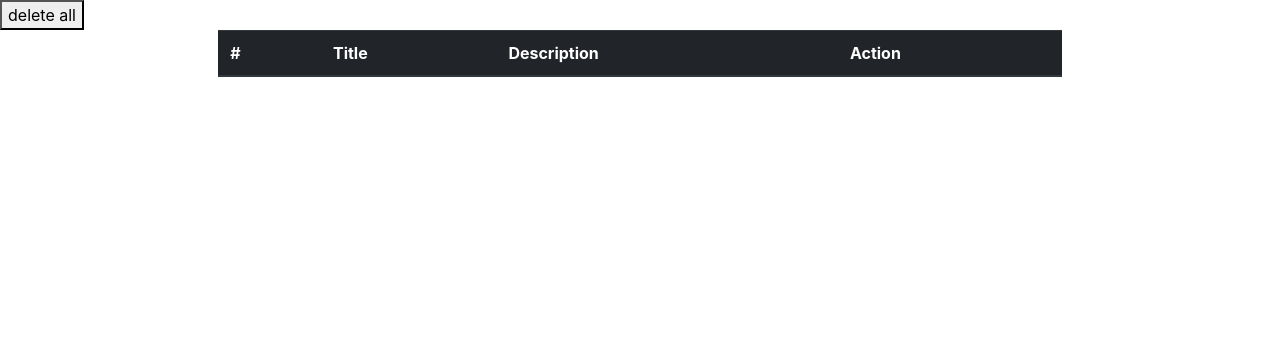
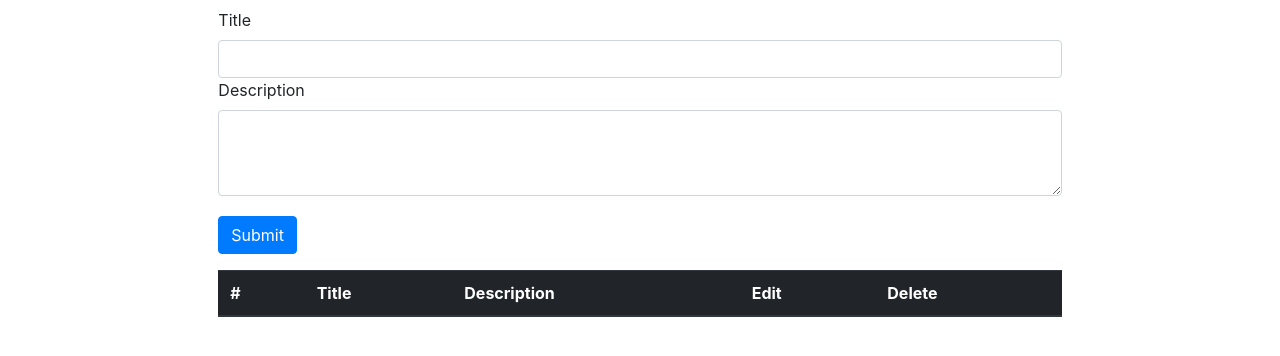
Before and after one commit to AbbasPi/alpine-crud, a Django app: page / in a window 1280 px wide. Shown: the top 356 px of the page. Run offline with Django 4.2, Linux system fonts and the light colour scheme; data that the repository does not hold is empty; some libraries are stand-ins or nearby versions.

Commit message:
create and submit form data to the server using AlpineJS

```diff
--- /dev/null
+++ b/blog/templates/blog/blogOperations.html
@@ -0,0 +1,51 @@
+<script>
+    function tableOperations() {
+        return {
+            show: false,
+            blogs: [],
+
+            init() {
+                this.blogs =
+                    fetch("http://127.0.0.1:8000/blogs/")
+                        .then((response) => response.json())
+                        .then((data) => {
+                            this.blogs = data.blogs;
+                        });
+            },
+        }
+    }
+
+    function formOperations() {
+        return {
+            title: null,
+            description: null,
+            status: "",
+            async addBlog() {
+                const json = JSON.stringify({
+                    title: this.title,
+                    description: this.description,
+                });
+                const response = await fetch("http://127.0.0.1:8000/create/", {
+                    method: "POST",
+                    headers: {
+                        "Content-Type": "application/json",
+                        "X-CSRF-TOKEN": document.head.querySelector(
+                            "meta[name=csrf-token]"
+                        ).content,
+                    },
+                    body: json,
+                });
+
+                if (response.status === 200) {
+                    this.status = "Success";
+                    this.title = null;
+                    this.description = null
+                } else {
+                    this.status = "Failed";
+
+                }
+            },
+        };
+    }
+
+</script>
--- /dev/null
+++ b/blog/templates/blog/create_blog.html
@@ -0,0 +1,25 @@
+<div x-data="formOperations()">
+    <div class="form-group mt-2">
+        <label for="title">Title</label>
+        <input
+                x-model="title"
+                class="form-control"
+                type="text"
+                id="title"
+        />
+        <label for="description">Description</label>
+        <textarea
+                x-model="description"
+                class="form-control"
+                id="description"
+                rows="3"
+        ></textarea>
+        <p x-text="status"></p>
+        <input
+                @click="addBlog()"
+                class="btn btn-primary mt-1"
+                type="submit"
+                value="Submit"
+        />
+    </div>
+</div>
--- a/blog/templates/blog/head.html
+++ b/blog/templates/blog/head.html
@@ -3,6 +3,7 @@
     <meta name="viewport"
           content="width=device-width, user-scalable=no, initial-scale=1.0, maximum-scale=1.0, minimum-scale=1.0">
     <meta http-equiv="X-UA-Compatible" content="ie=edge">
+    <meta name="csrf-token" content="csrf_token()"/>
     <link rel="stylesheet" href="https://cdn.jsdelivr.net/npm/bootstrap@4.0.0/dist/css/bootstrap.min.css"
           integrity="sha384-Gn5384xqQ1aoWXA+058RXPxPg6fy4IWvTNh0E263XmFcJlSAwiGgFAW/dAiS6JXm" crossorigin="anonymous">
     <title>Document</title>
--- a/blog/templates/blog/index.html
+++ b/blog/templates/blog/index.html
@@ -1,10 +1,15 @@
 <html lang="en">
 {% include 'blog/head.html' %}
 <body>
-{% load crispy_forms_filters %}
-<button>delete all</button>
-{% include 'blog/table.html' %}
+<div class="row">
+    <div class="col-md-8 offset-md-2">
+        {% include 'blog/create_blog.html' %}
+        {% include 'blog/table.html' %}
+    </div>
+</div>
+
 {% include 'blog/scripts.html' %}
-{% include 'blog/tableOperations.html' %}
+{% include 'blog/blogOperations.html' %}
+
 </body>
 </html>
--- a/blog/templates/blog/table.html
+++ b/blog/templates/blog/table.html
@@ -1,13 +1,11 @@
-<div class="row">
-    <div class="col-md-8 offset-md-2">
-
 <table x-data="tableOperations()" class="table">
     <thead class="thead-dark">
     <tr>
         <th scope="col">#</th>
         <th scope="col">Title</th>
         <th scope="col">Description</th>
-                <th scope="col">Action</th>
+        <th scope="col">Edit</th>
+        <th scope="col">Delete</th>
     </tr>
     </thead>
     <template x-for="(blog, index) in blogs">
@@ -15,10 +13,12 @@
             <th x-text="index+1" scope="row"></th>
             <td x-text="blog.title"></td>
             <td x-text="blog.description"></td>
-                    <td>Edit - Delete</td>
+            <td>
+                <button type="button" class="btn btn-primary">Edit</button>
+            </td>
+            <td>
+                <button type="button" class="btn btn-danger">Delete</button>
+            </td>
         </tr>
     </template>
 </table>
-    </div>
-
-</div>
--- a/blog/templates/blog/tableOperations.html
+++ /dev/null
@@ -1,19 +0,0 @@
-<script>
-    function tableOperations() {
-        return {
-            show: false,
-            blogs: [],
-
-            init() {
-                this.blogs =
-                    fetch("http://127.0.0.1:8000/blogs/")
-                        .then((response) => response.json())
-                        .then((data) => {
-                            this.blogs = data.blogs;
-                        });
-            },
-
-        }
-    }
-
-</script>
--- a/blog/urls.py
+++ b/blog/urls.py
@@ -1,8 +1,9 @@
 from django.urls import path
-
-from blog.views import index, get_blogs
+from django.views.decorators.csrf import csrf_exempt
+from blog.views import index, get_blogs, create_blog
 
 urlpatterns = [
     path('', index, name='index'),
     path('blogs/', get_blogs, name='blogs'),
+    path('create/', csrf_exempt(create_blog), name='create'),
 ]
--- a/blog/views.py
+++ b/blog/views.py
@@ -1,3 +1,5 @@
+import json
+
 from django.http import JsonResponse
 from django.shortcuts import render
 
@@ -17,3 +19,12 @@ def index(request):
 def get_blogs(request):
     blogs = Blog.objects.all().values('title', 'description')
     return JsonResponse({'blogs': list(blogs)}, safe=False)
+
+
+def create_blog(request):
+    body = json.loads(request.body.decode('utf-8'))
+    title = body['title']
+    description = body['description']
+    blog = Blog(title=title, description=description)
+    blog.save()
+    return JsonResponse({'status': 'success'})
```
Also changed, not shown: core/settings.py (+11 -3 lines). Lines whose indentation alone changed are shown as unchanged.
